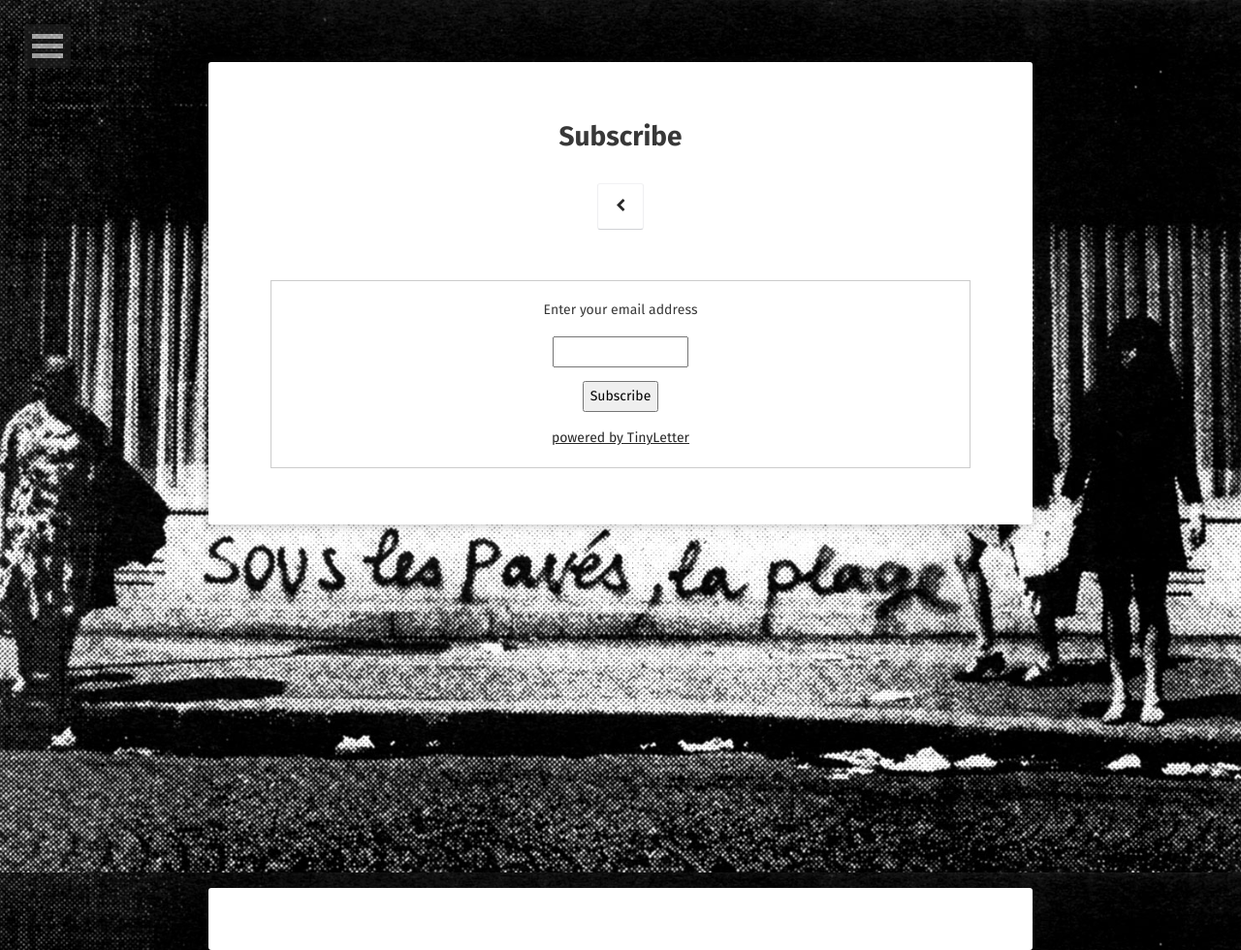
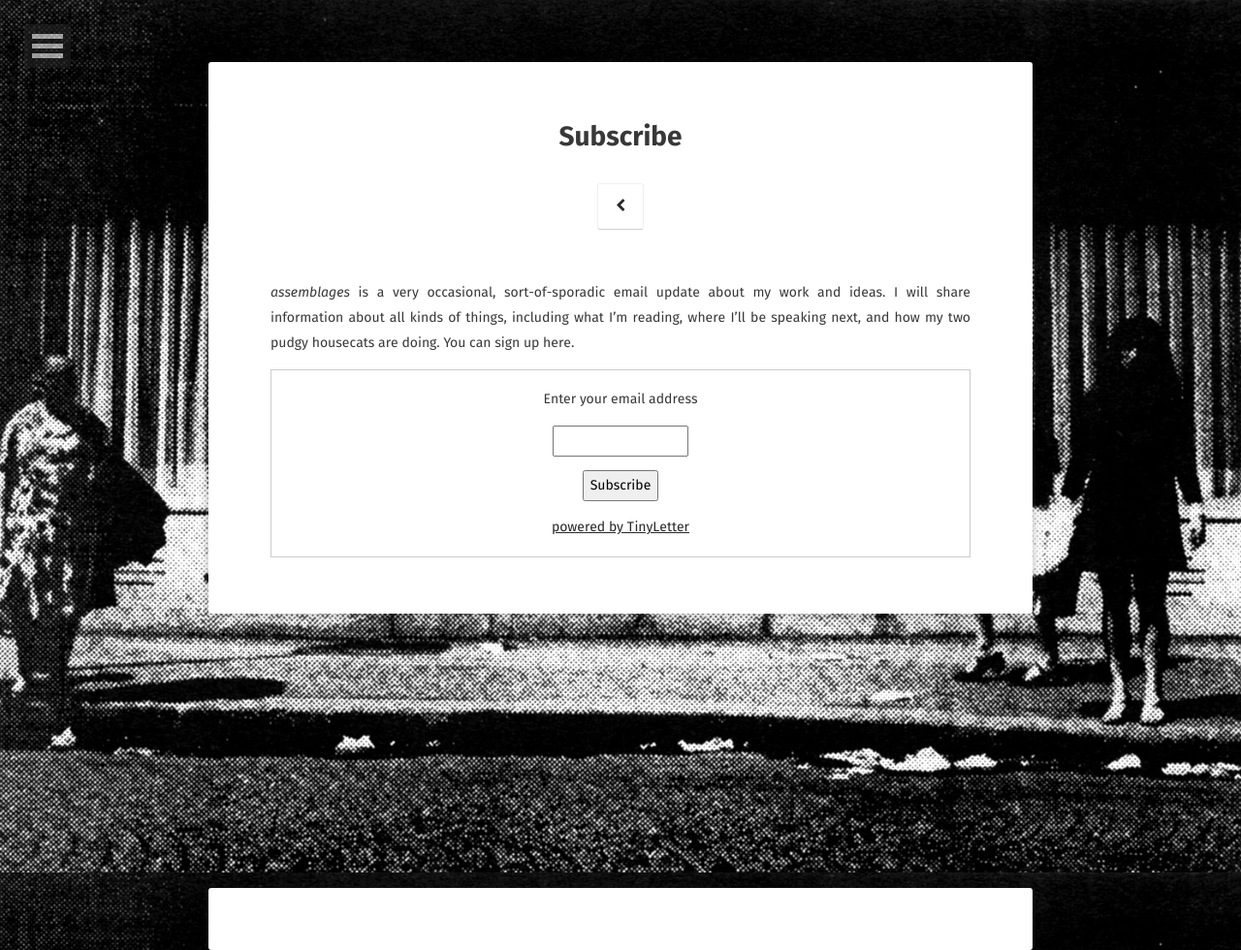
Before and after one commit to catachresis/bwo, a Jekyll site: the page built from subscribe.md, in a window 1280 px wide. Shown: the whole page at 97% size. Built offline with Jekyll 4.4.1, drawn with Linux system fonts in a browser that asks for light colours; some web fonts are replaced; comment, search, counter and statistics services are not loaded.

Commit message:
updated tinyletter subscribe page

```diff
--- a/subscribe.md
+++ b/subscribe.md
@@ -3,5 +3,6 @@ layout: page
 title: Subscribe
 permalink: /subscribe/
 ---
+_assemblages_ is a very occasional, sort-of-sporadic email update about my work and ideas. I will share information about all kinds of things, including what I'm reading, where I'll be speaking next, and how my two pudgy housecats are doing. You can sign up here.
 
  <form style="border:1px solid #ccc;padding:3px;text-align:center;" action="https://tinyletter.com/cayden" method="post" target="popupwindow" onsubmit="window.open('https://tinyletter.com/cayden', 'popupwindow', 'scrollbars=yes,width=800,height=600');return true"><p><label for="tlemail">Enter your email address</label></p><p><input type="text" style="width:140px" name="email" id="tlemail" /></p><input type="hidden" value="1" name="embed"/><input type="submit" value="Subscribe" /><p><a href="https://tinyletter.com" target="_blank">powered by TinyLetter</a></p></form>
```
